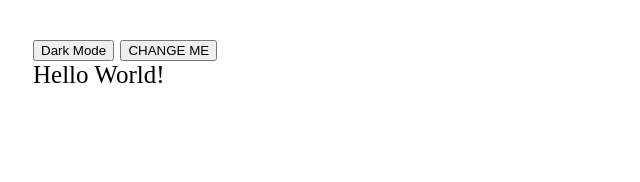
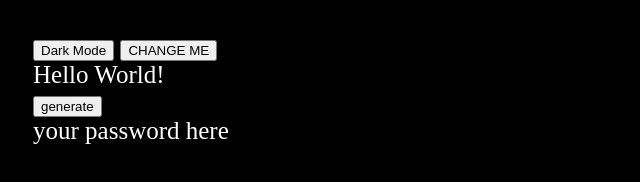
Before and after one commit to KuietK/kuietk.github.io, a plain HTML site: page index.html in a window 1280 px wide. Both pictures are taken after a click on the button "Dark Mode". Shown: the whole page, without its empty margins (0-640 px from the left). Drawn offline with Linux system fonts and the light colour scheme.

Commit message:
passgen 1

```diff
--- a/index.html
+++ b/index.html
@@ -1,21 +1,33 @@
 <!DOCTYPE html>
 <html lang="en">
+
+<!-- HEADER -->
+
 <head>
     <meta charset="UTF-8">
     <meta name="viewport" content="width=device-width, initial-scale=1.0">
     <title>Document</title>
+
+<!-- reference the css file -->
     <link rel="stylesheet" type="text/css" href="style.css">
+<!-- reference the js file  -->
     <script src="index.js"></script>
+</head>
 
+<!-- MAIN -->
 
-</head>
 <body>
+<!-- theme toggle       -->
+    <button onclick="darkmodE()">Dark Mode</button>
 
-    <button onclick="darkMode()">Dark Mode</button>
+<!-- change text        -->
     <button onclick="changE()">CHANGE ME</button>
-
     <div id="helloDIV">Hello World!</div>
 
+<!-- password generator -->
+    <button onclick="pasS()">generate</button>
+    <div id="passDIV">your password here</div>
 
 </body>
+
 </html>
--- a/index.js
+++ b/index.js
@@ -1,4 +1,4 @@
-function darkMode() {
+function darkmodE() {
     var element = document.body;
     element.classList.toggle("eyebleed")
 }
@@ -12,3 +12,9 @@ function changE() {
     }
 
 }
+
+function pasS()
+    var x = document.getElementById("passDIV")
+
+
+    x.innerHTML = "5";
```
